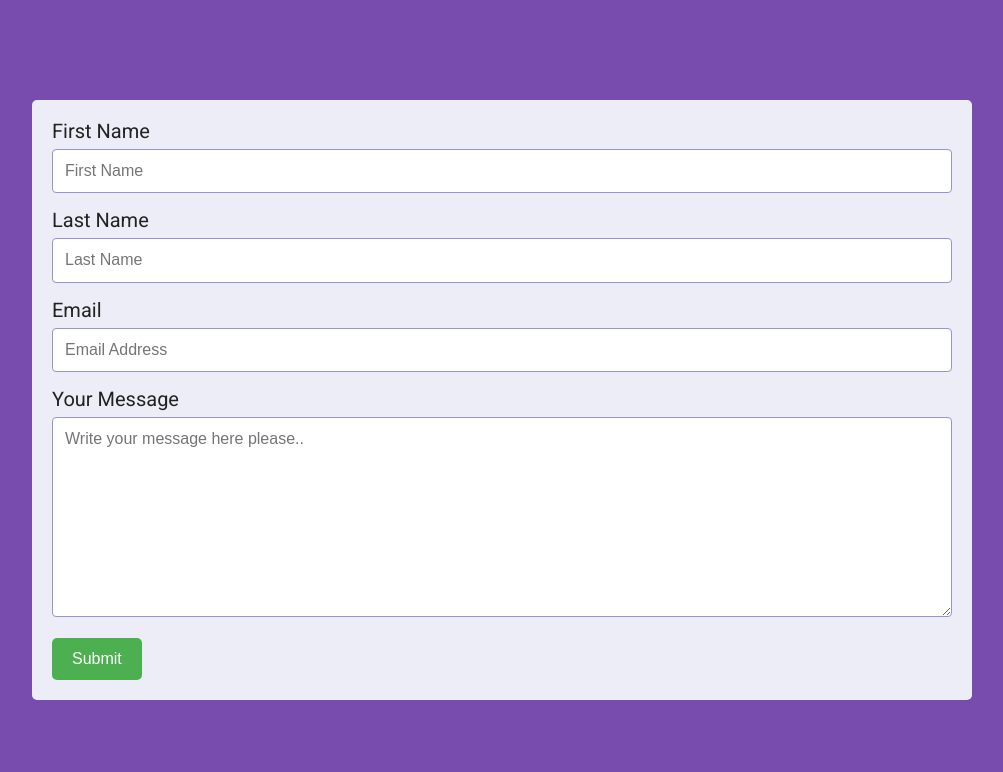
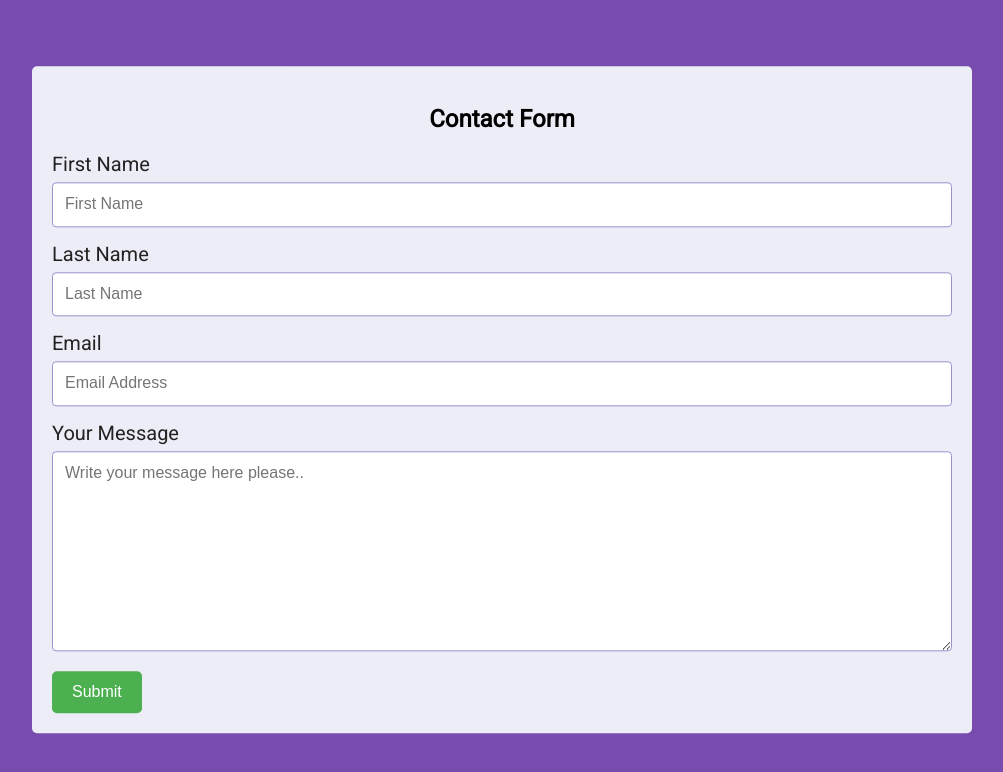
Before and after one commit to JackieMarie/assignment-5_culbreath-jackie, a plain HTML site: page index.html in a window 1280 px wide. Shown: the whole page, without its empty margins (138-1141 px from the left). Drawn offline with Linux system fonts and the light colour scheme.

Commit message:
added heading to form and updated stylesheet

```diff
--- a/css/main.css
+++ b/css/main.css
@@ -18,6 +18,11 @@ body {
   33%  {background: #824caf;}
   66%  {background: #4c7aaf;}
   100% {background: #504caf;}
+}
+
+h2 {
+  font-size: 24px;
+  text-align: center;
 }
 
 .container {
--- a/index.html
+++ b/index.html
@@ -12,6 +12,7 @@
 <body>
   <div class="container">
    <form action="" method =>
+     <h2>Contact Form</h2>
      <label for="fname">First Name</label>
      <input type="text" id="fname" name="firstname" placeholder="First Name">
      <label for="lname">Last Name</label>
```
